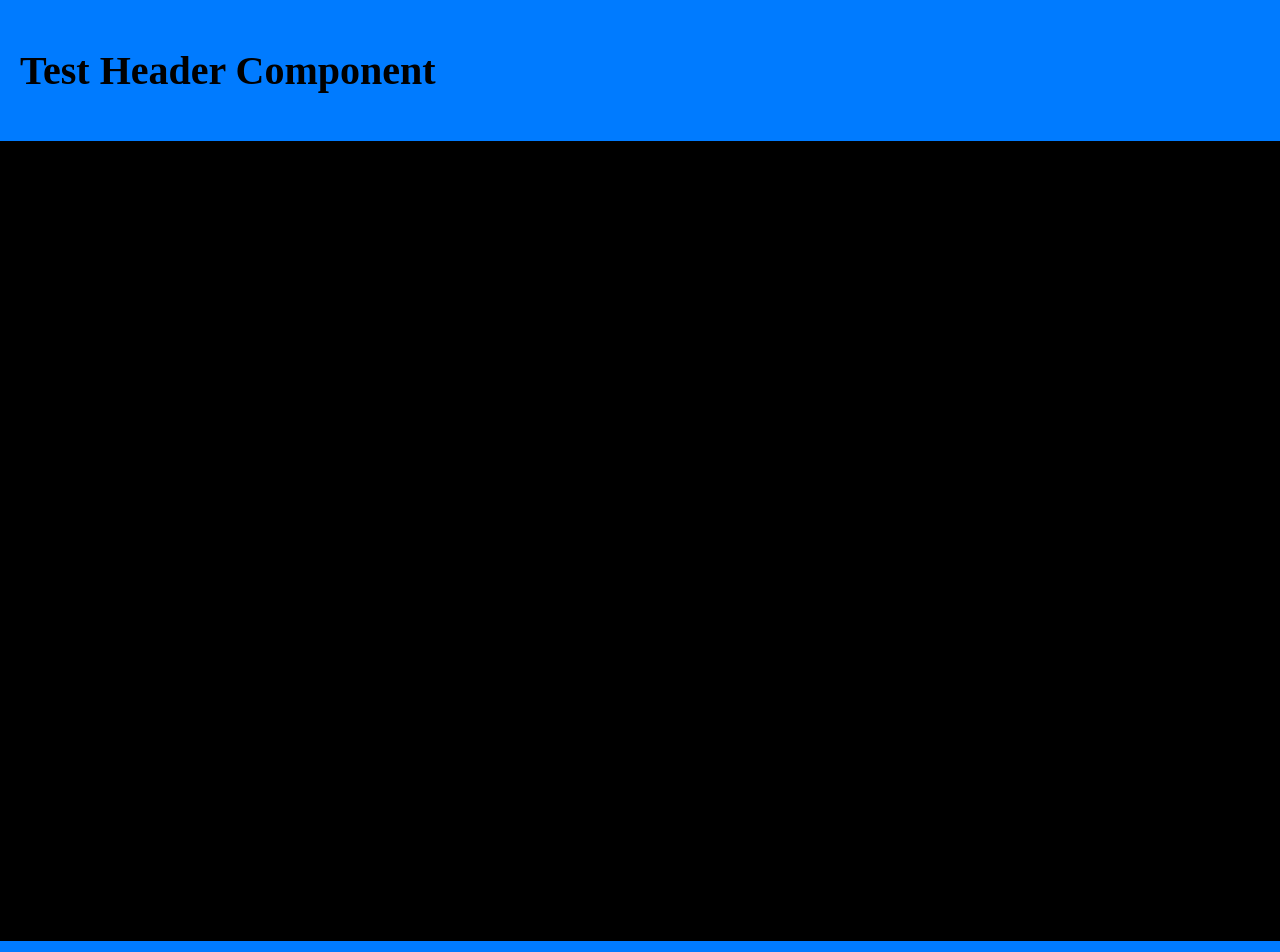
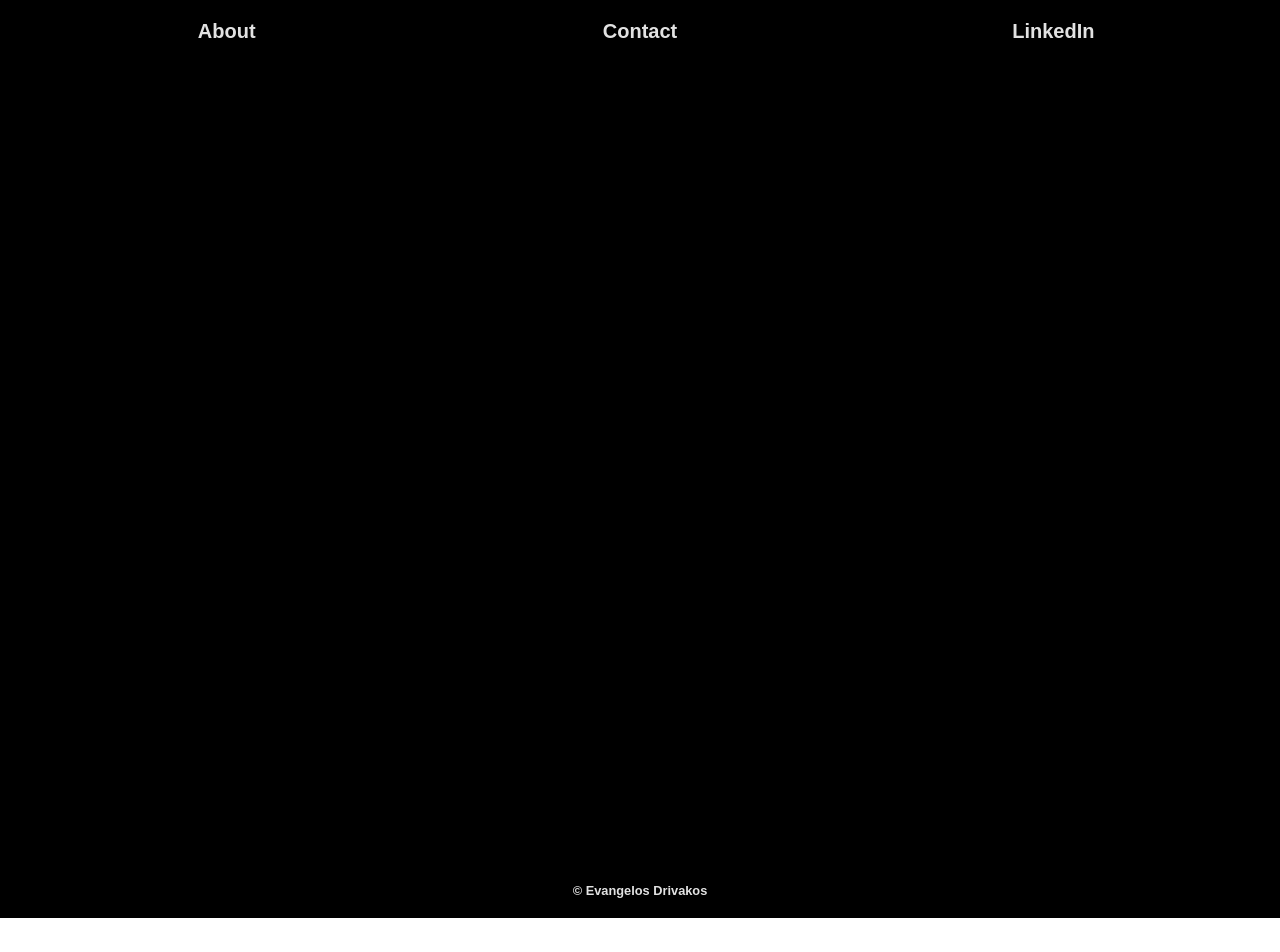
Before and after one commit to Drivakos/three-js-playground, a Nuxt app: page / in a window 1280 px wide. Shown: the top 952 px of the page. After the commit the page ends 918 px from the top, so only its background shows below. Built offline with nearby package versions, Linux system fonts and the light colour scheme; no server answers.

Commit message:
Fix: Temporarly adjusting background colours on homepage

```diff
--- a/assets/_app.scss
+++ b/assets/_app.scss
@@ -1,12 +1,67 @@
 // App styles
-$primary-color: #007bff;
+$primary-color: #000000;
+$underline-color: #ff8e8e;
+
+#__nuxt {
+  background-color: $primary-color;
+}
+body, a {
+  font-family: Mabry pro, sans-serif;
+  color: #e2e2e2;
+  text-decoration: none;
+}
+
+.footer-container, .header-container, body {
+  position: relative;
+}
 
 .header-container {
   background-color: $primary-color;
   padding: 20px;
   font-size: clamp(12px, 2vw, 20px);
+  display: grid;
+  grid-template-columns: repeat(3, 1fr);
+  justify-items: center;
+  font-weight: 700;
 }
 
 #three-container {
   max-width: 100%;
 }
+
+.footer-container {
+  background-color: $primary-color;
+  padding: 20px;
+  font-size: clamp(12px, 2vw, 20px);
+  display: grid;
+  justify-items: center;
+  font-weight: 700;
+}
+
+.trademark-text {
+  font-size: 0.8rem;
+  color: #e2e2e2;
+}
+
+a {
+  position: relative;
+  text-decoration: none;
+  padding: 5px;
+}
+
+a::before {
+  content: "";
+  position: absolute;
+  display: block;
+  width: 100%;
+  height: 2px;
+  bottom: 0;
+  left: 0;
+  background-color: $underline-color;
+  transform: scaleX(0);
+  transition: transform 0.3s ease;
+}
+
+a:hover::before {
+  transform: scaleX(1);
+}
--- a/components/FooterComponent.vue
+++ b/components/FooterComponent.vue
@@ -1,5 +1,5 @@
 <template>
-  <div class="header-container">
-    <h1>Footer Component</h1>
+  <div class="footer-container">
+    <div class="trademark-text">© Evangelos Drivakos </div>
   </div>
 </template>
--- a/components/HeaderComponent.vue
+++ b/components/HeaderComponent.vue
@@ -4,6 +4,8 @@
 
 <template>
   <div class="header-container">
-    <h1>Test Header Component</h1>
+    <div><a href="#about">About</a></div>
+    <div><a href="mailto:drivakosv@gmail.com">Contact</a></div>
+    <div><a target="_blank" href="https://www.linkedin.com/in/evangelos-drivakos-170b0621b/">LinkedIn</a></div>
   </div>
 </template>
```
